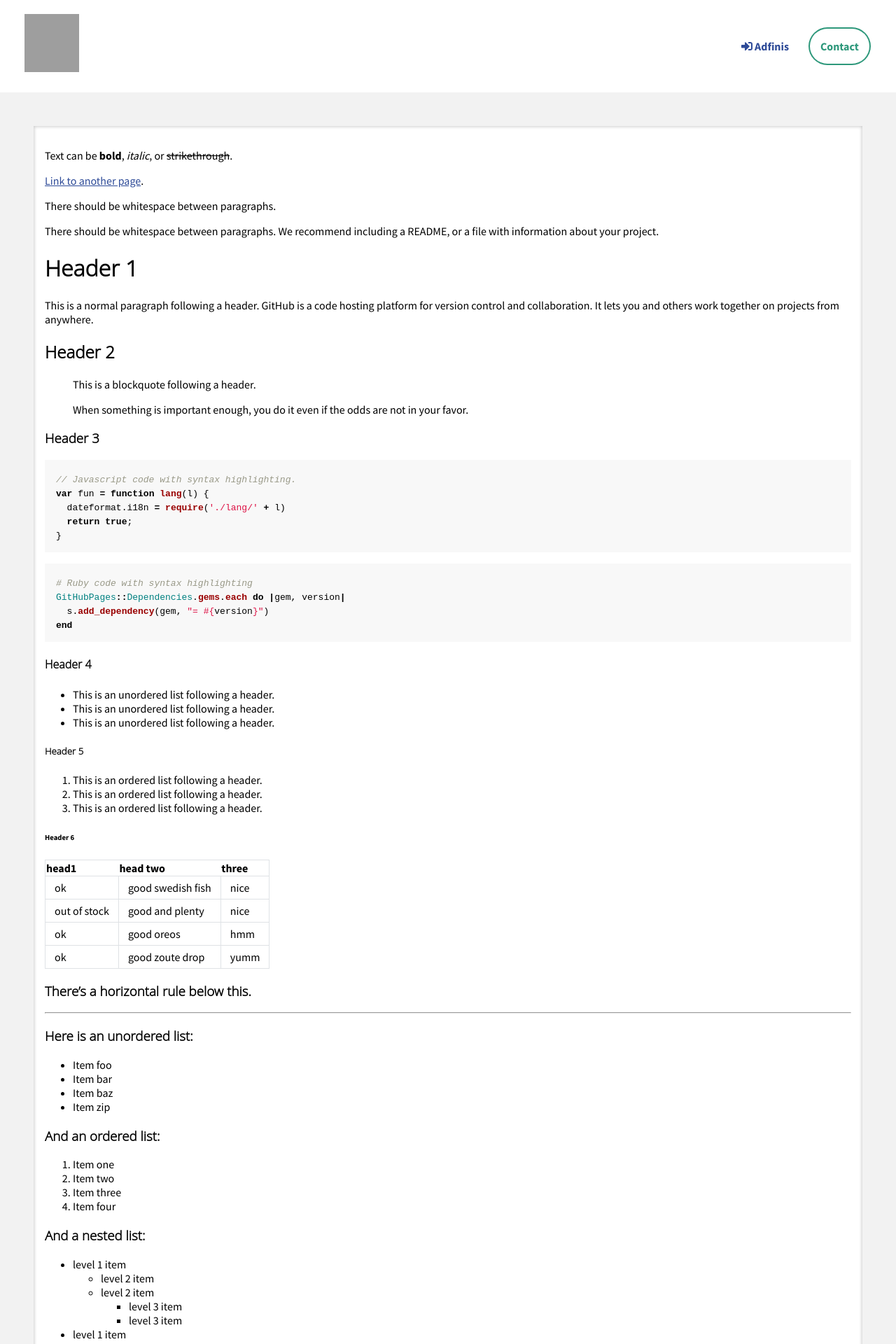
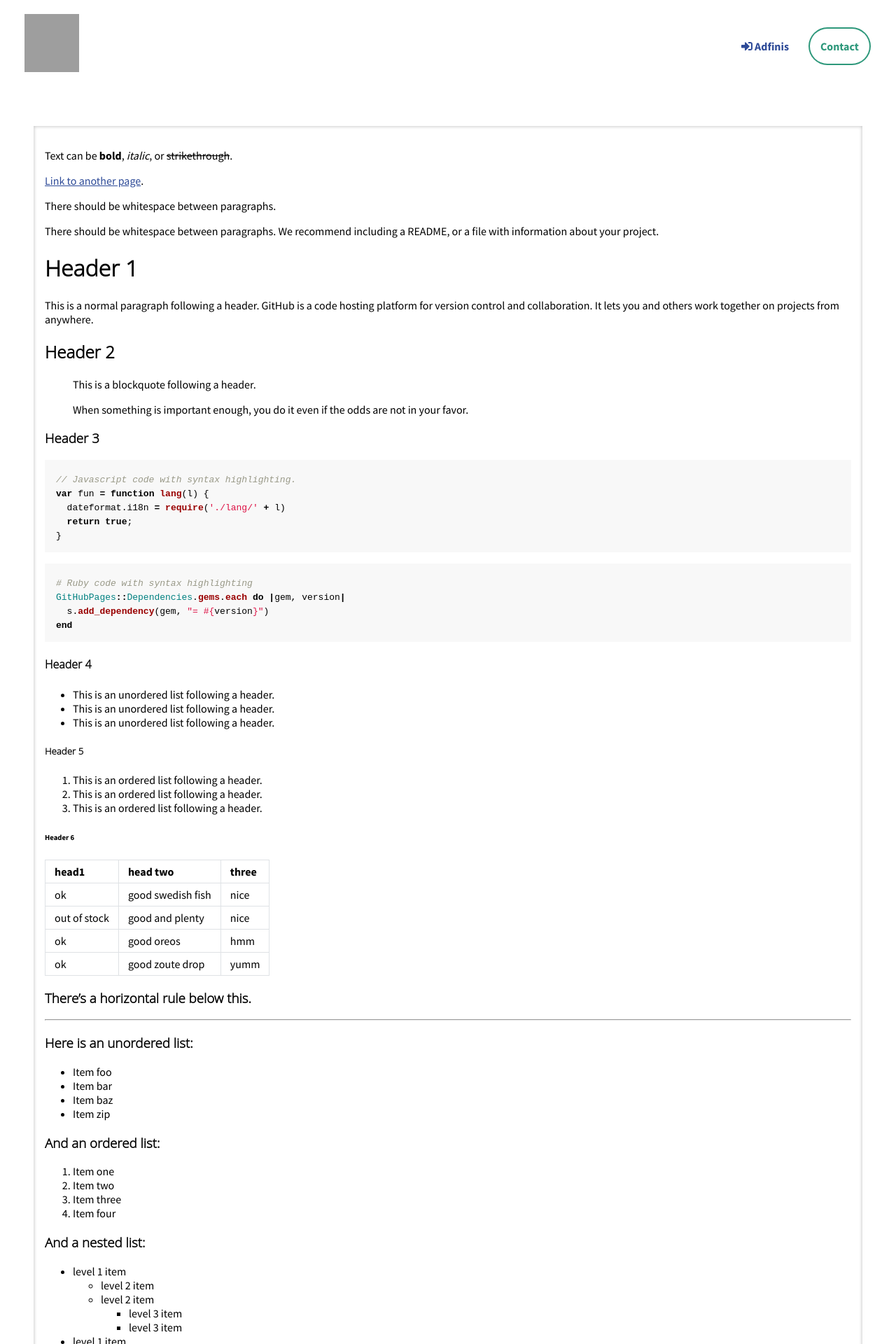
Before and after one commit to gianklug/jekyll-theme-adfinis, a Jekyll site: the page built from demo.md, in a window 1280 px wide. Shown: the top 1920 px of the page at 70% size. Built offline with Jekyll 4.4.1, drawn with Linux system fonts in a browser that asks for light colours; nearby versions of some CDN libraries; comment, search, counter and statistics services are not loaded; grey boxes are pictures that could not be loaded.

Commit message:
fix: Rename css files

```diff
--- a/_layouts/default.html
+++ b/_layouts/default.html
@@ -6,7 +6,7 @@
     <meta name="viewport" content="width=device-width, initial-scale=1">
     <link href="https://fonts.googleapis.com/css2?family=Source Sans Pro:300,400,700,400|Open Sans:300|Open Sans:300&display=swap" rel="stylesheet">
     <link href="https://pro.fontawesome.com/releases/v5.12.0/css/all.css?ver=2.3.2.5&display=swap" rel="stylesheet">
-    <link href="{{ "/assets/css/syntax.css?v=" | append: site.github.build_revision | relative_url }}" rel="stylesheet">
+    <link href="{{ "/assets/css/style.css?v=" | append: site.github.build_revision | relative_url }}" rel="stylesheet">
   </head>
   <body>
     <nav class="adfinis-nav-head">
--- a/assets/css/syntax.css
+++ b/assets/css/style.css
@@ -7,13 +7,13 @@ a {
     color: #2e4b98;
 }
 
-table, td {
+table, td, th {
     border-spacing: 0;
     border-collapse: collapse;
     border: 1px solid #dfe2e5;
 }
 
-td {
+td, th {
   padding: 6px 13px;
 }
 
@@ -389,7 +389,6 @@ div.adfinis-home-hero-cta button:hover {
 
 div.adfinis-home-content,
 div.adfinis-page-content {
-    background-color: #f2f2f2;
     padding: 3em;
 }
 
```
